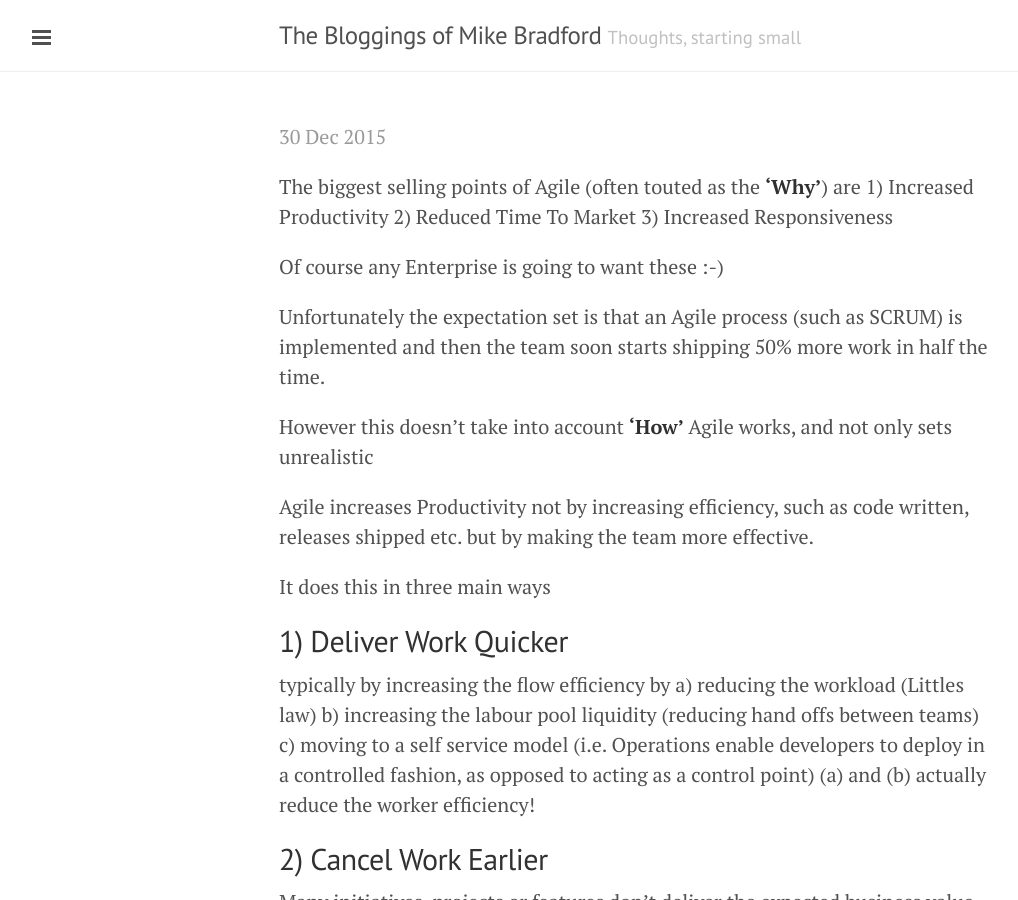
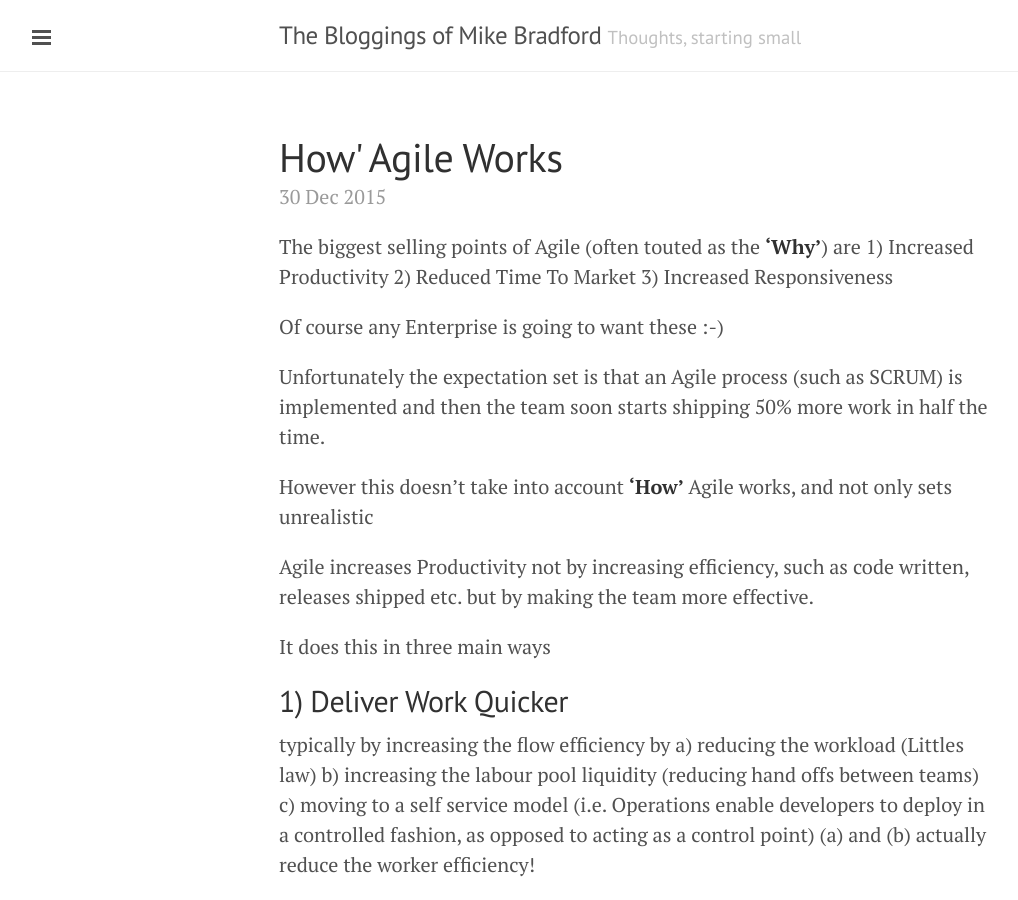
Before and after one commit to mikebradford/mikebradford.github.io, a Jekyll site: the page built from index.html, in a window 1280 px wide and 900 px high. Shown: the whole window, without its empty margins (1-1019 px from the left). Built offline with Jekyll 4.4.1, drawn with Linux system fonts in a browser that asks for light colours; the list of posts is cut into pages by our own code.

Commit message:
Post update: How' Agile Works

```diff
--- a/_posts/2015-12-30-how-agile-works.markdown
+++ b/_posts/2015-12-30-how-agile-works.markdown
@@ -1,6 +1,6 @@
 ---
 published: true
-title: 'How' Agile Works
+title: How' Agile Works
 layout: post
 ---
 The biggest selling points of Agile (often touted as the **'Why'**) are
```
